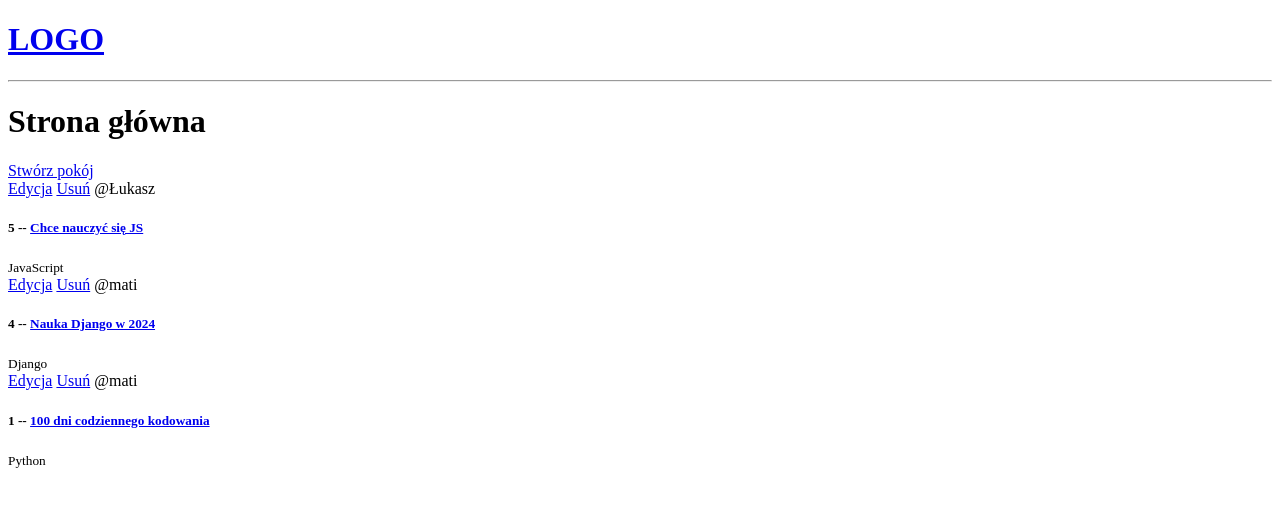
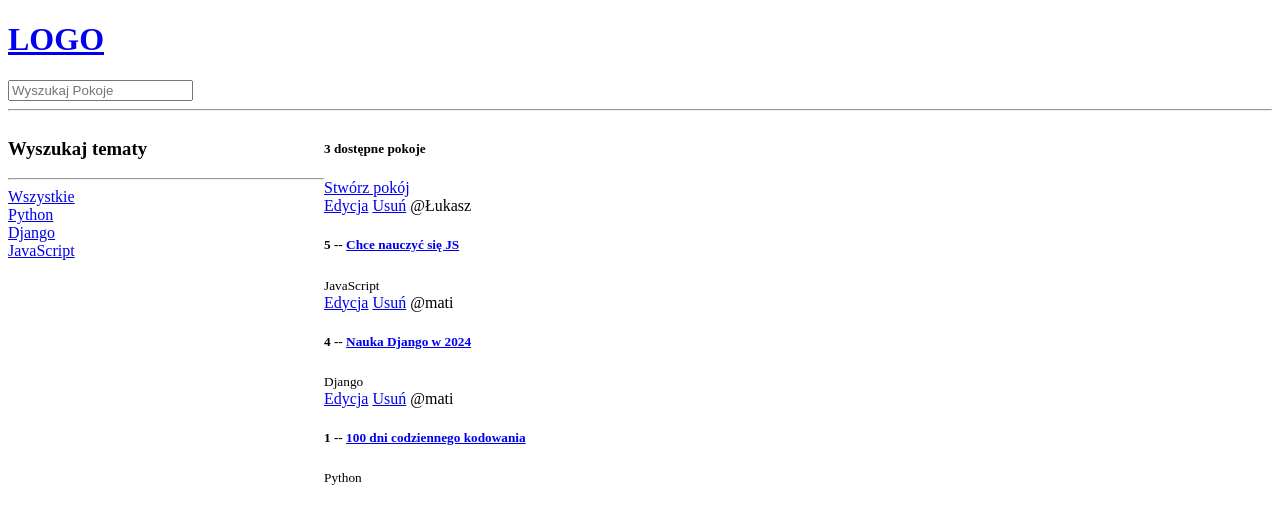
Before and after one commit to MatBog25/Serwis-do-nauki, a Django app: page / in a window 1280 px wide. Shown: the top 524 px of the page. Run offline with Django 5.2, Linux system fonts and the light colour scheme; data comes from the database, SQL or seed files in the repository.

Commit message:
dodanie wyszukiwania

```diff
--- a/base/views.py
+++ b/base/views.py
@@ -1,7 +1,8 @@
 from django.shortcuts import render, redirect
 from django.http import HttpResponse
-from .models import Room
+from .models import Room, Topic
 from .forms import RoomForm
+from django.db.models import Q
 
 # rooms = [
 #     {'id':1, 'name':'Python'},
@@ -10,8 +11,17 @@ from .forms import RoomForm
 # ]
 
 def home(request):
-    rooms = Room.objects.all()
-    return render(request, 'home.html', {'rooms':rooms})
+    q = request.GET.get('q') if request.GET.get('q') != None else ''
+    rooms = Room.objects.filter(
+        Q(topic__name__icontains = q) |
+        Q(name__icontains = q) |
+        Q(description__icontains = q)
+        )
+
+    topics = Topic.objects.all()
+    room_count = rooms.count()
+
+    return render(request, 'home.html', {'rooms':rooms, 'topics':topics, 'room_count':room_count})
 
 def room(request, pk):
     room = Room.objects.get(id=pk)
--- a/templates/home.html
+++ b/templates/home.html
@@ -1,10 +1,32 @@
 {% extends 'main.html' %}
 
 {% block content %}
-<h1> Strona główna</h1>
+
+<style>
+    .home-container{
+        display: grid;
+        grid-template-columns: 1fr 3fr;
+    }
+</style>
+
+<div class="home-container">
+    <div>
+        <h3>Wyszukaj tematy</h3>
+        <hr>
 
         <div>
+            <a href="{% url 'home' %}">Wszystkie</a>
+        </div>
+        {% for topic in topics %}
 
+        <div>
+            <a href="{% url 'home' %}?q={{topic.name}}">{{topic.name}}</a>
+        </div>
+
+        {% endfor %}
+    </div>
+    <div>
+        <h5>{{room_count}} dostępne pokoje</h5>
         <a href="{% url 'create-room' %}">Stwórz pokój</a>
         <div>
             {% for room in rooms %}
@@ -19,4 +41,6 @@
         </div>
     </div>
 
+</div>
+
 {% endblock %}
--- a/templates/navbar.html
+++ b/templates/navbar.html
@@ -2,4 +2,8 @@
     <h1>LOGO</h1>
 </a>
 
+
+<form method="GET" action="{% url 'home' %}">
+    <input type="text" name="q" placeholder="Wyszukaj Pokoje">
+</form>
 <hr>
```
Lines whose indentation alone changed are shown as unchanged.
